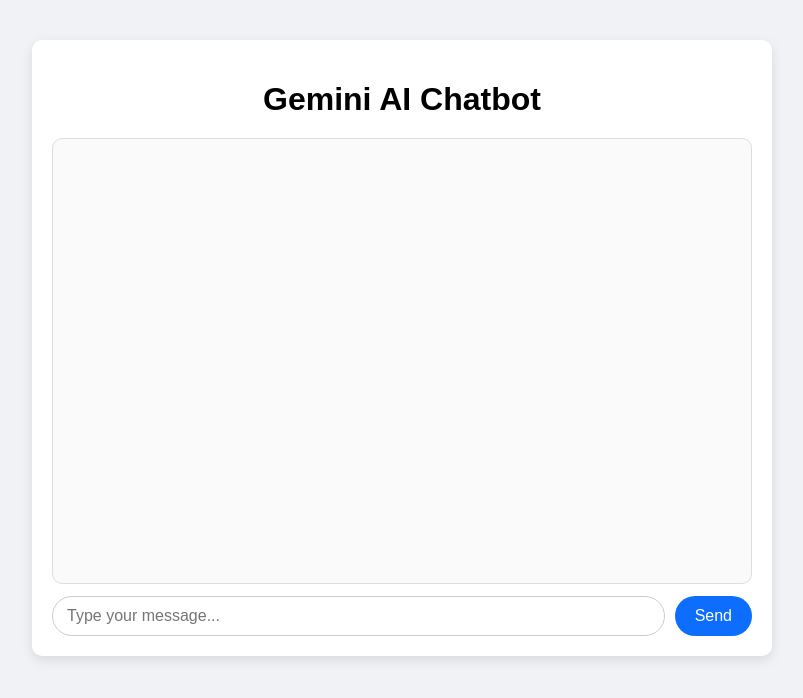
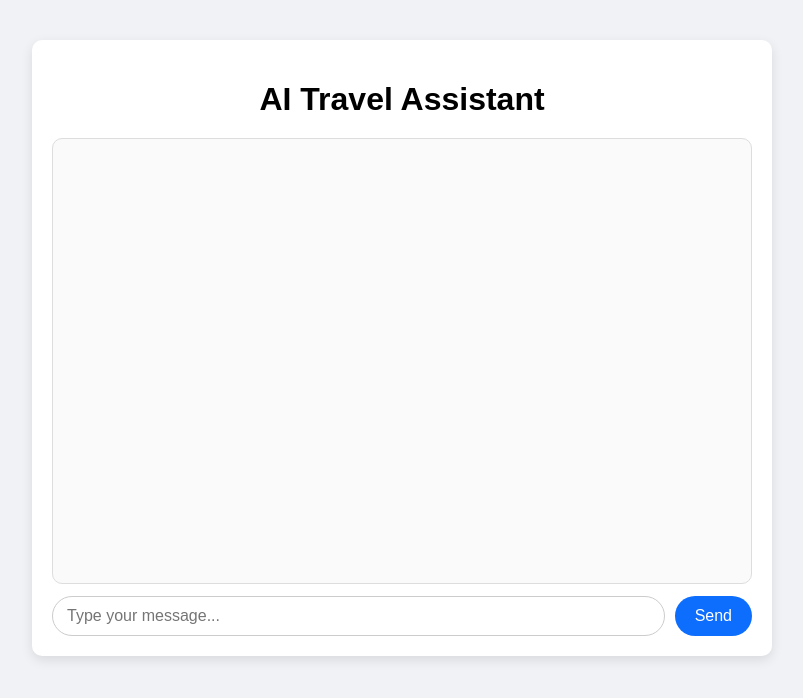
Before and after one commit to yusufalhafidz-lab/Gemini-ChatBot-API, a website: page public/index.html in a window 1280 px wide. Shown: the whole page, without its empty margins (238-1041 px from the left). Drawn offline with Linux system fonts and the light colour scheme.

Commit message:
Upload baru

```diff
--- a/public/index.html
+++ b/public/index.html
@@ -8,7 +8,7 @@
 </head>
 <body>
   <div class="container">
-    <h1>Gemini AI Chatbot</h1>
+    <h1>AI Travel Assistant</h1>
     <div id="chat-box" class="chat-box"></div>
     <form id="chat-form">
       <input type="text" id="user-input" placeholder="Type your message..." autocomplete="off" required />
```
